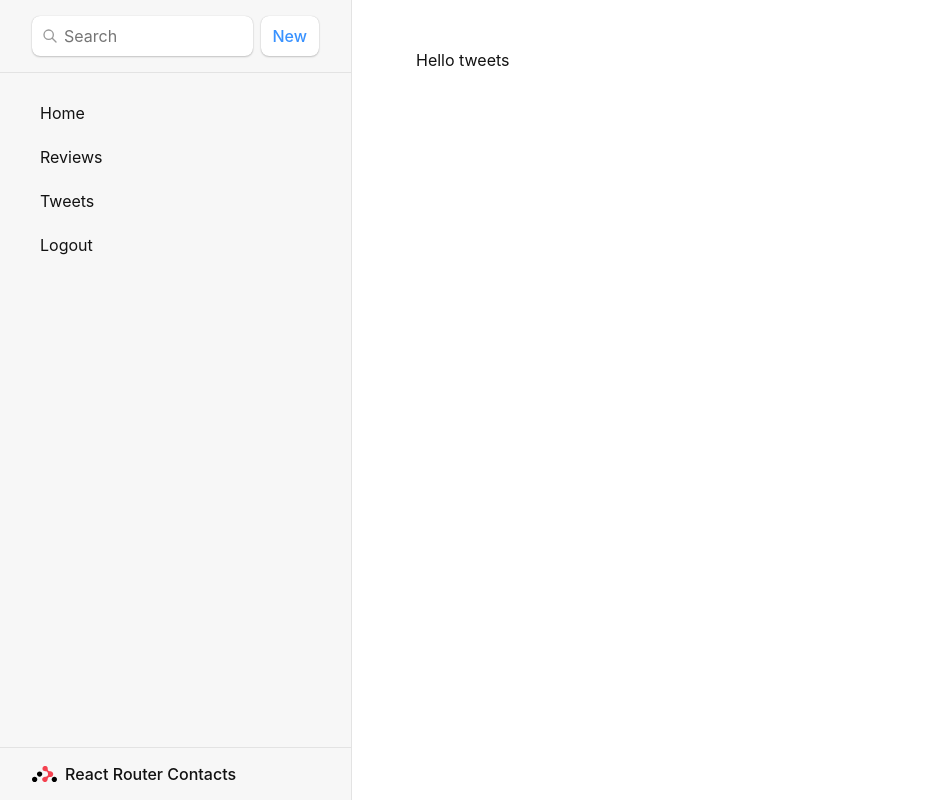
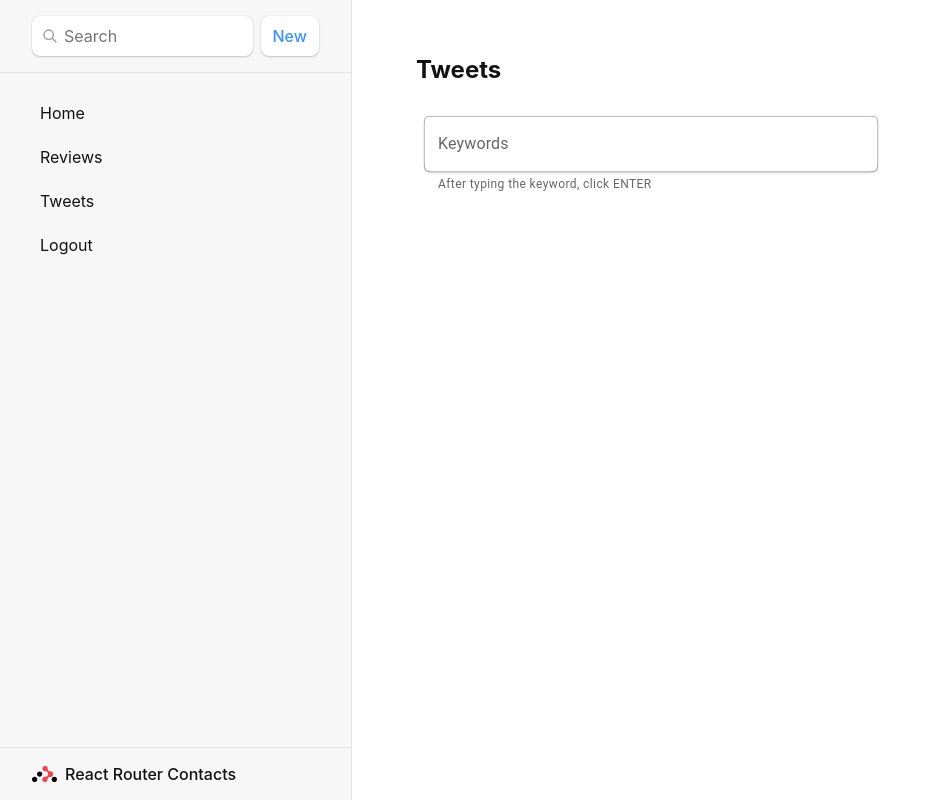
Before and after one commit to kushaangowda/feedback_portal, a React (Create React App) app: page /tweets in a window 1280 px wide. Shown: the whole page, without its empty margins (0-942 px from the left). Built offline with nearby package versions, Linux system fonts and the light colour scheme.

Commit message:
started tweets page

```diff
--- a/src/routes/Tweets.js
+++ b/src/routes/Tweets.js
@@ -1,7 +1,67 @@
+import * as React from "react";
+import Box from "@mui/material/Box";
+import TextField from "@mui/material/TextField";
+import Chip from "@mui/material/Chip";
+import Stack from "@mui/material/Stack";
+
 export default function Tweets() {
+  const [keywords, setkeywords] = React.useState([]);
+  const [currKeyword, setcurrKeyword] = React.useState("");
+
+  const handleDelete = (i) => {
+    setkeywords(keywords.filter((_, index) => index !== i));
+  };
+
+  const handleKeyDown = (event) => {
+    console.log("User pressed: ", event.key);
+
+    if (event.key === "Enter") {
+      // 👇️ your logic here
+      if (currKeyword !== "") {
+        setkeywords([...keywords, currKeyword]);
+        setcurrKeyword("");
+        event.preventDefault();
+      }
+    }
+  };
+
   return (
-    <div className="Tweets" id="contact">
-      <p>Hello tweets</p>
+    <div className="Tweets">
+      <h2>Tweets</h2>
+      <Box
+        component="form"
+        sx={{
+          "& > :not(style)": { m: 1, width: "45ch" },
+        }}
+        noValidate
+        autoComplete="off"
+      >
+        <TextField
+          id="outlined-basic"
+          label="Keywords"
+          variant="outlined"
+          helperText="After typing the keyword, click ENTER"
+          onSubmit={(e) => {
+            e.preventDefault();
+            return false;
+          }}
+          onKeyDown={handleKeyDown}
+          onChange={(event) => setcurrKeyword(event.target.value)}
+          value={currKeyword}
+        />
+      </Box>
+      <Stack direction="row" spacing={1} style={{ marginTop: 20 }}>
+        {keywords.map((keyword, i) => (
+          <Chip
+            key={i}
+            label={keyword}
+            variant="outlined"
+            onDelete={() => {
+              handleDelete(i);
+            }}
+          />
+        ))}
+      </Stack>
     </div>
   );
 }
```
